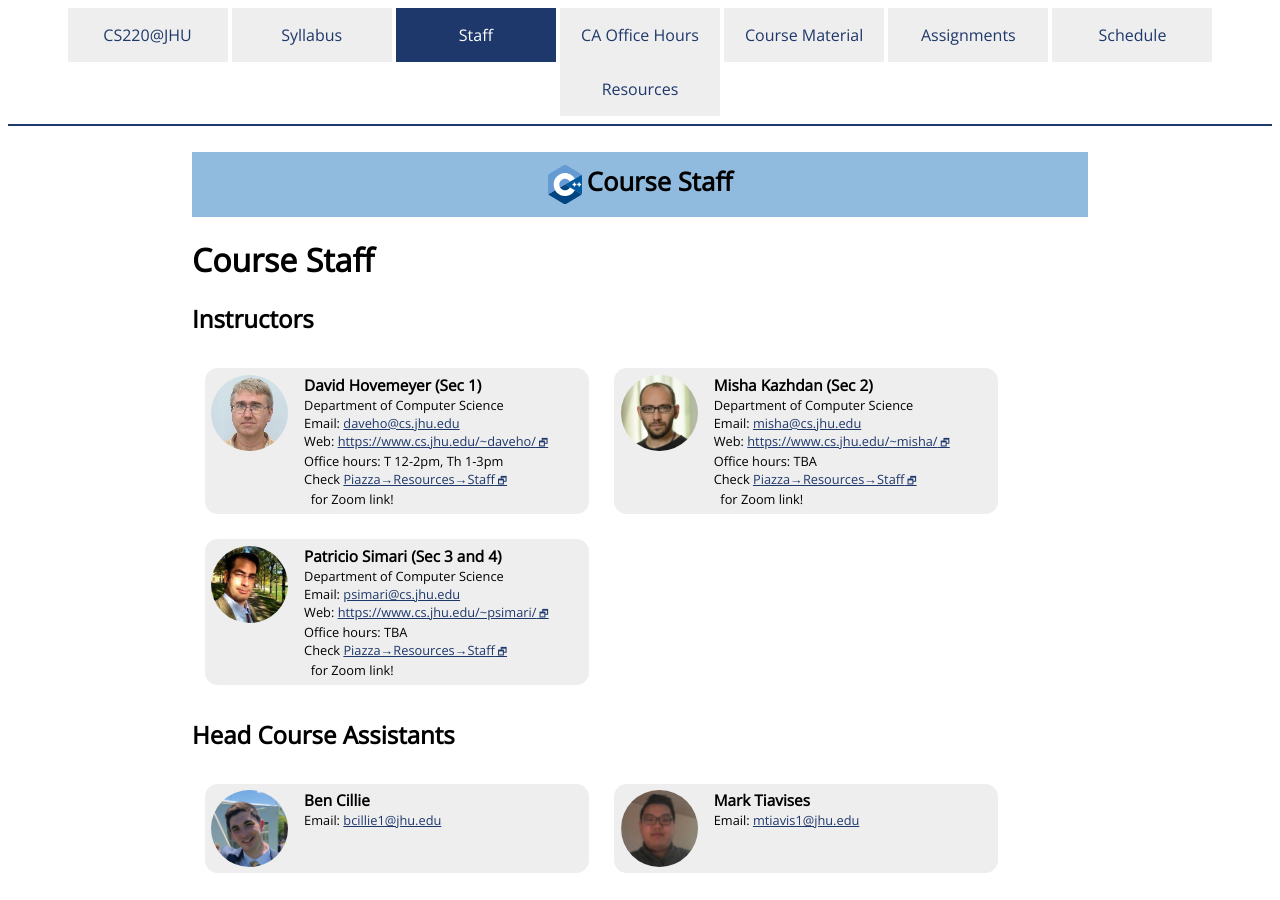
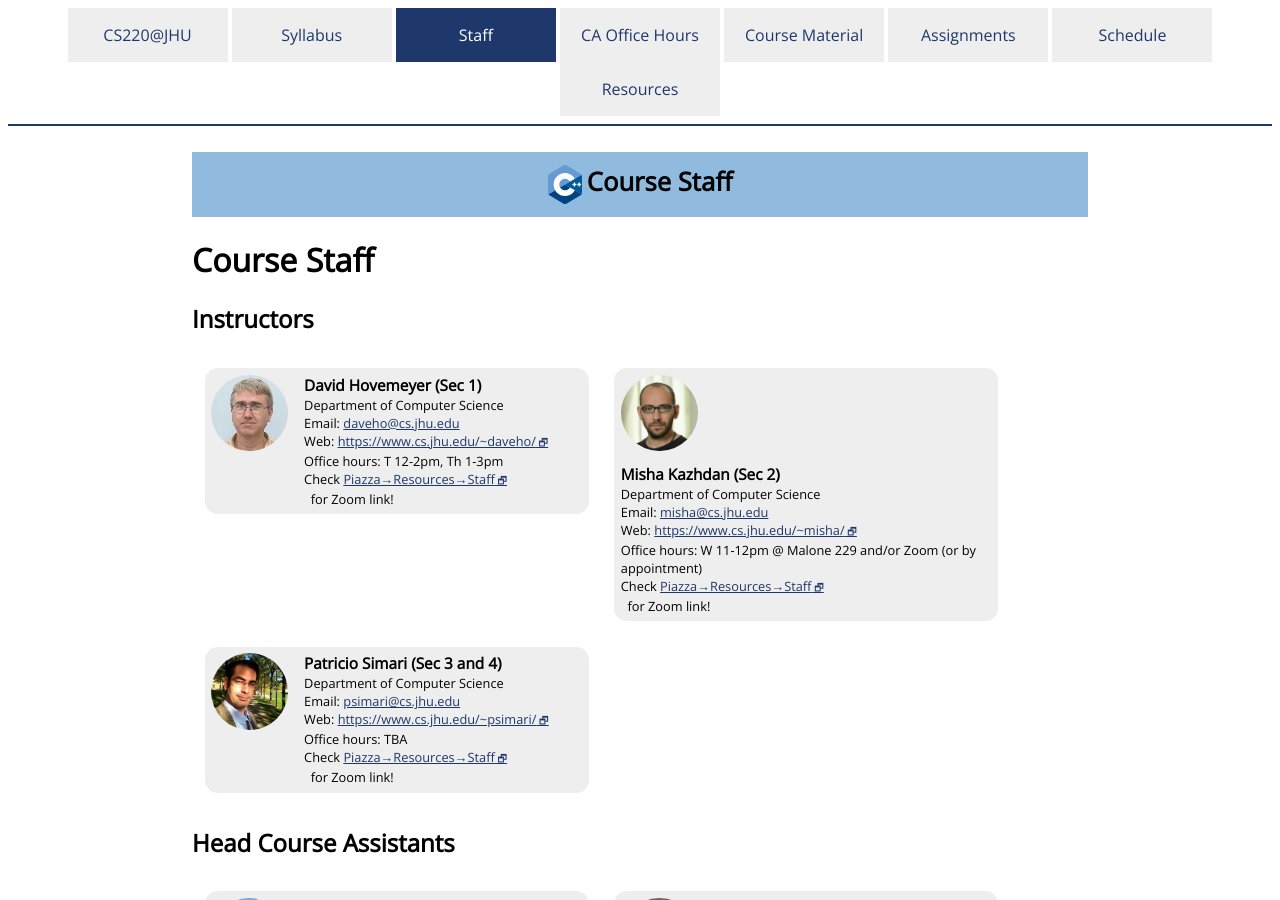
Before and after one commit to jhu-ip/cs220-s22, a Jekyll site: the page built from staff.md, in a window 1280 px wide and 900 px high. Built offline with Jekyll 4.4.1, drawn with Linux system fonts in a browser that asks for light colours; some web fonts are replaced.

Commit message:
Added OH info

```diff
--- a/staff.md
+++ b/staff.md
@@ -29,7 +29,7 @@ category: "staff"
    Department of Computer Science<br>
    Email: <a href="mailto:misha@cs.jhu.edu">misha@cs.jhu.edu</a><br>
    Web: <a class="external" target="_blank" href="https://www.cs.jhu.edu/~misha/">https://www.cs.jhu.edu/~misha/</a><br>
-   Office hours: TBA<br>
+   Office hours: W 11-12pm @ Malone 229 and/or Zoom (or by appointment)<br>
    Check <a class="external" target="_blank" href="https://piazza.com/jhu/spring2022/en601220/staff">Piazza→Resources→Staff</a><br>&nbsp;&nbsp;for Zoom link!
   </div>
 </div>
```
Also changed, not shown: 1 other file.
